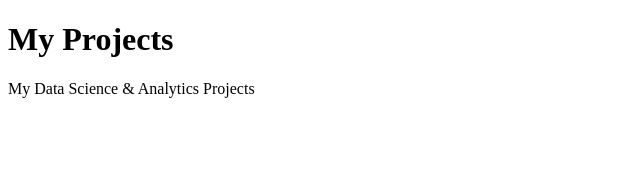
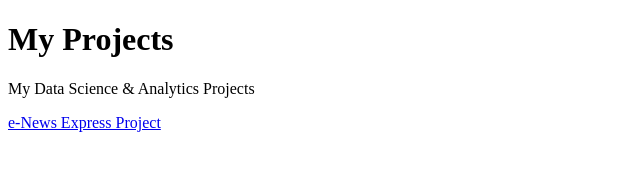
Before and after one commit to jmanchella/Data-Science-Analytics, a plain HTML site: page index.html in a window 1280 px wide. Shown: the whole page, without its empty margins (0-640 px from the left). Drawn offline with Linux system fonts and the light colour scheme.

Commit message:
Update index.html

```diff
--- a/index.html
+++ b/index.html
@@ -7,5 +7,6 @@
    <body>
       <h1> My Projects</h1>
       <p> My Data Science & Analytics Projects </p>
+      <a href="./ENewsExpress_Project.html"> e-News Express Project</a>
    </body>
 </html>
```
